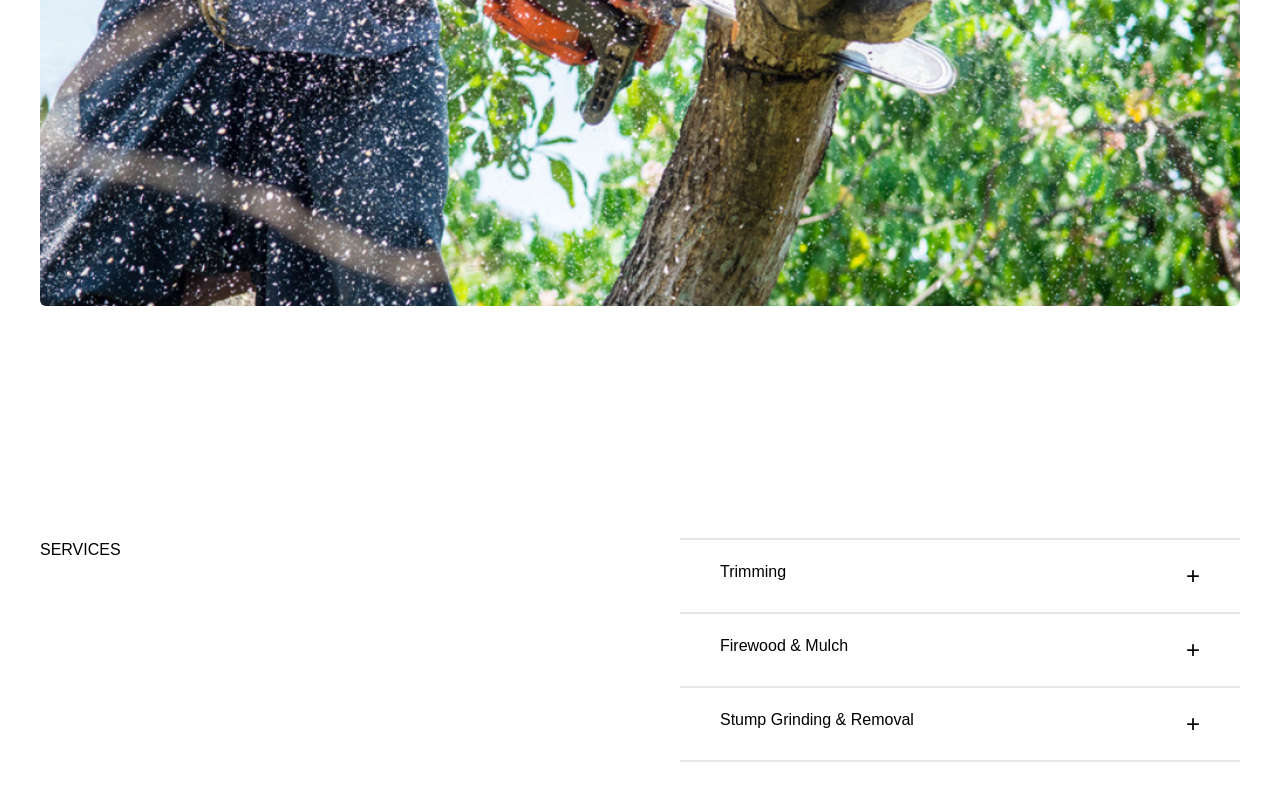
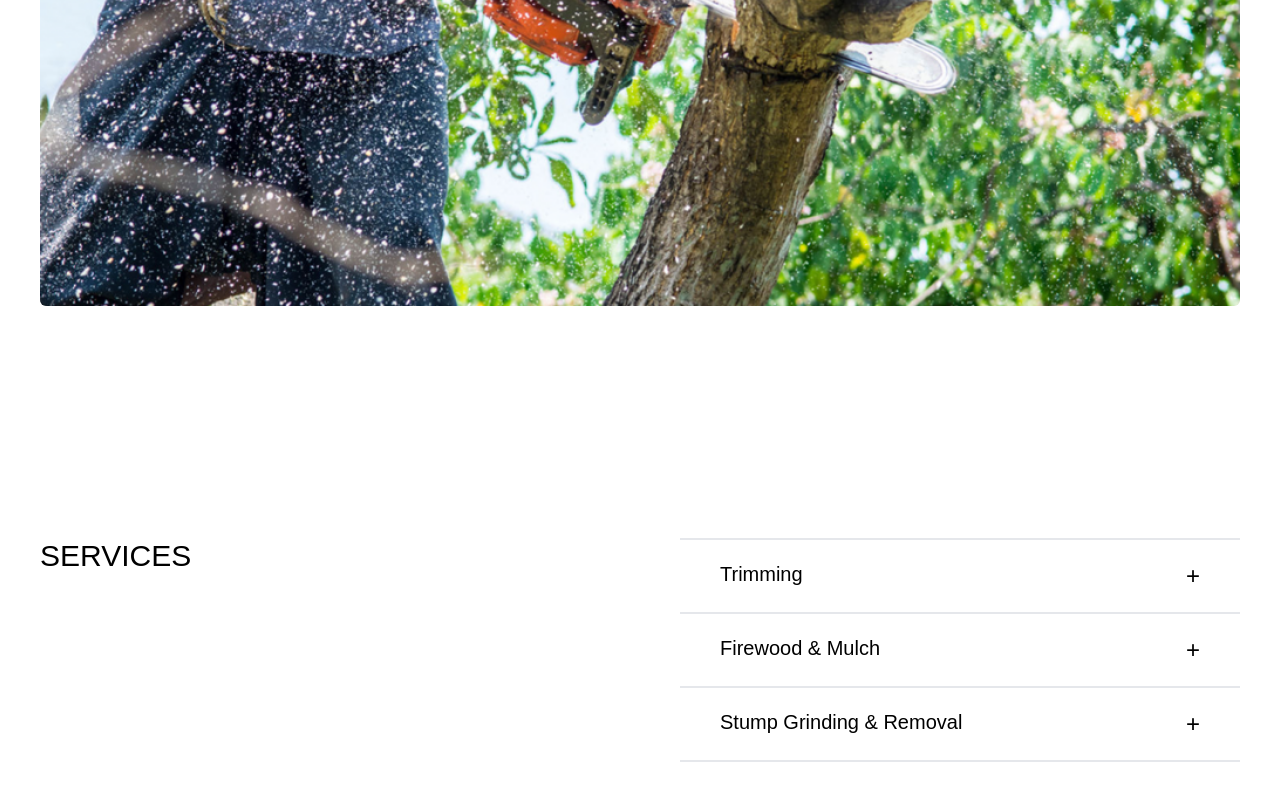
Before and after one commit to gmcclarin/tyler, a React (Create React App) app: page / in a window 1280 px wide. Shown: the part 468-1268 px from the top of the page. Built offline with nearby package versions, Linux system fonts and the light colour scheme.

Commit message:
CSS styling the services component. still want to add a slide transition for the expandable portion

```diff
--- a/src/components/Services.js
+++ b/src/components/Services.js
@@ -8,14 +8,16 @@ const Services = () => {
 
     return (
         <div className="flex w-full my-48">
-            <div className="w-1/2 mx-10">SERVICES</div>
+            <div className="w-1/2 mx-10 text-3xl">SERVICES</div>
             <div className="w-1/2 mx-10">
             {/* SERVICE #1 */}
                    {open1 ?
                     <div className="w-full flex justify-between border-b-2 border-t-2 py-5 cursor-pointer">
                         <div
                         className="mx-10 "
-                        onClick={()=>setOpen1(!open1)}>Tree trimming is important for trees of all ages. Done improperly, the tree can be damaged permanently. Tyler has extensive experience in trimming trees to:
+                        onClick={()=>setOpen1(!open1)}>
+                            <div className="mb-5 text-xl">Trimming</div>
+                            Tree trimming is important for trees of all ages. Done improperly, the tree can be damaged permanently. Tyler has extensive experience in trimming trees to:
                         <ul>
                             <li>- prevent decay</li>
                             <li>- increase lawn health</li>
@@ -27,7 +29,7 @@ const Services = () => {
                     <div
                     className="w-full flex justify-between border-b-2 border-t-2 py-5 cursor-pointer"
                     onClick={()=>setOpen1(!open1)}>
-                        <div className="mx-10">Trimming</div>
+                        <div className="mx-10 text-xl">Trimming</div>
                         <div className="mx-10 text-2xl" >+</div>
                     </div>
                    }
@@ -37,14 +39,16 @@ const Services = () => {
                     <div className="w-full flex justify-between border-b-2 py-5 cursor-pointer">
                         <div
                         className="mx-10 "
-                        onClick={()=>setOpen2(!open2)}>Now offering firewood for campfires, mulching, and more! Contact us today for more information.
+                        onClick={()=>setOpen2(!open2)}>
+                            <div className="mb-5 text-xl">Firewood & Mulch</div>
+                            Now offering firewood for campfires, mulching, and more! Contact us today for more information.
                         </div>
                         <div className="mx-10 text-2xl" >+</div>
                     </div> :
                     <div
                     className="w-full flex justify-between border-b-2 py-5 cursor-pointer"
                     onClick={()=>setOpen2(!open2)}>
-                        <div className="mx-10">Firewood & Mulch</div>
+                        <div className="mx-10 text-xl">Firewood & Mulch</div>
                         <div className="mx-10 text-2xl" >+</div>
                     </div>
                    }
@@ -56,14 +60,16 @@ const Services = () => {
                     <div className="w-full flex justify-between border-b-2 py-5 cursor-pointer">
                         <div
                         className="mx-10 "
-                        onClick={()=>setOpen3(!open3)}>Leave your stump grinding and removal to Tyler's expertise. Power lines, in-ground sprinklers, and other obstacles will be professionally assessed before safely grinding your tree stump up to eight inches below the ground.
+                        onClick={()=>setOpen3(!open3)}>
+                            <div className="mb-5 text-xl">Stump Grinding & Removal</div>
+                            Leave your stump grinding and removal to Tyler's expertise. Power lines, in-ground sprinklers, and other obstacles will be professionally assessed before safely grinding your tree stump up to eight inches below the ground.
                         </div>
                         <div className="mx-10 text-2xl" >+</div>
                     </div> :
                     <div
                     className="w-full flex justify-between border-b-2 py-5 cursor-pointer"
                     onClick={()=>setOpen3(!open3)}>
-                        <div className="mx-10">Stump Grinding & Removal</div>
+                        <div className="mx-10 text-xl">Stump Grinding & Removal</div>
                         <div className="mx-10 text-2xl" >+</div>
                     </div>
                    }
--- a/tailwind.config.js
+++ b/tailwind.config.js
@@ -7,6 +7,14 @@ module.exports = {
     extend: {
       backgroundImage : {
         "homeplaceholder": "url('/src/photos/homeplaceholder.jpg')",
+      },
+      colors : {
+        // black
+        "darker" : "#352D28",
+        "dark" : "#9C8B7E",
+        "base" : "D5D2CD",
+        // white :
+
       }
     },
   },
```
